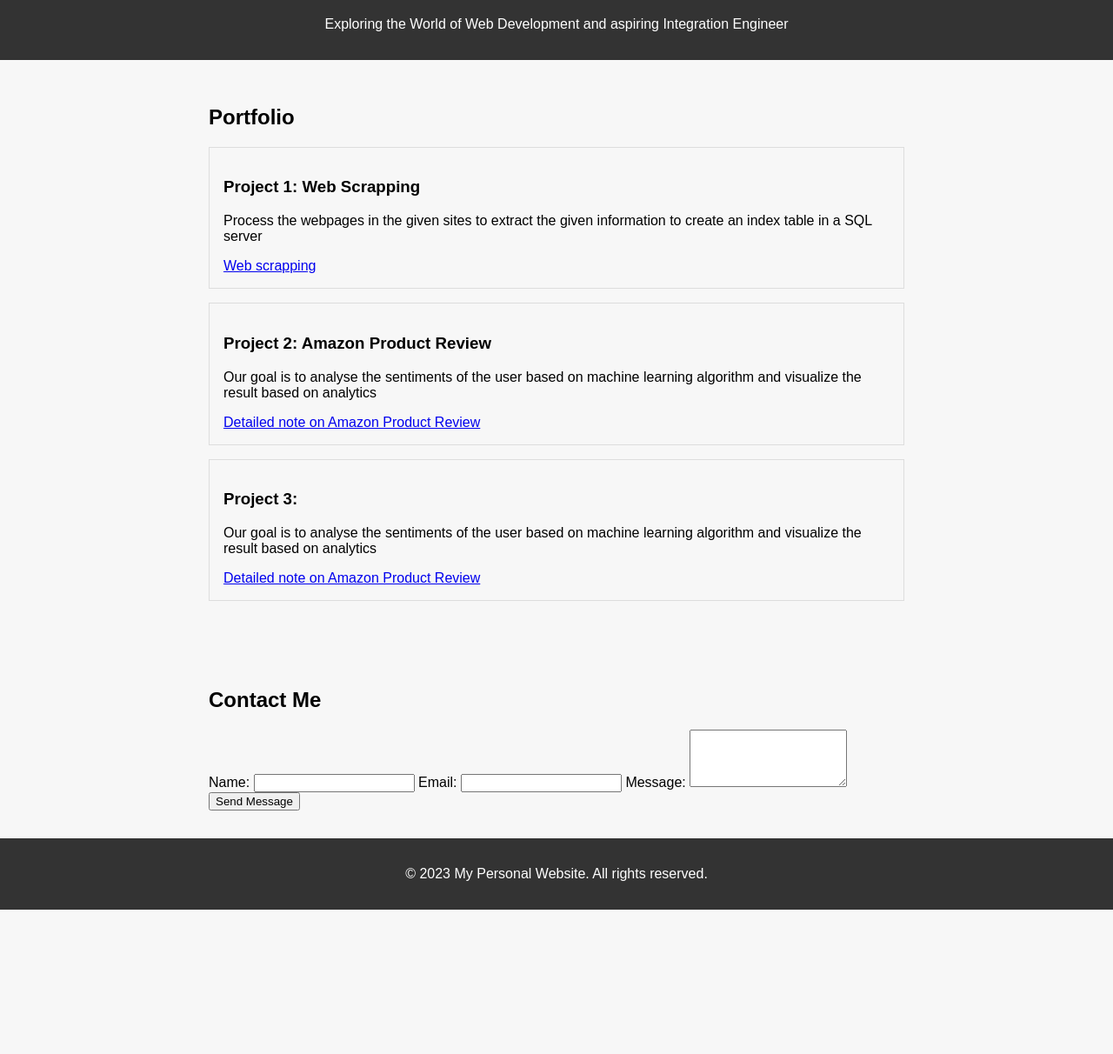
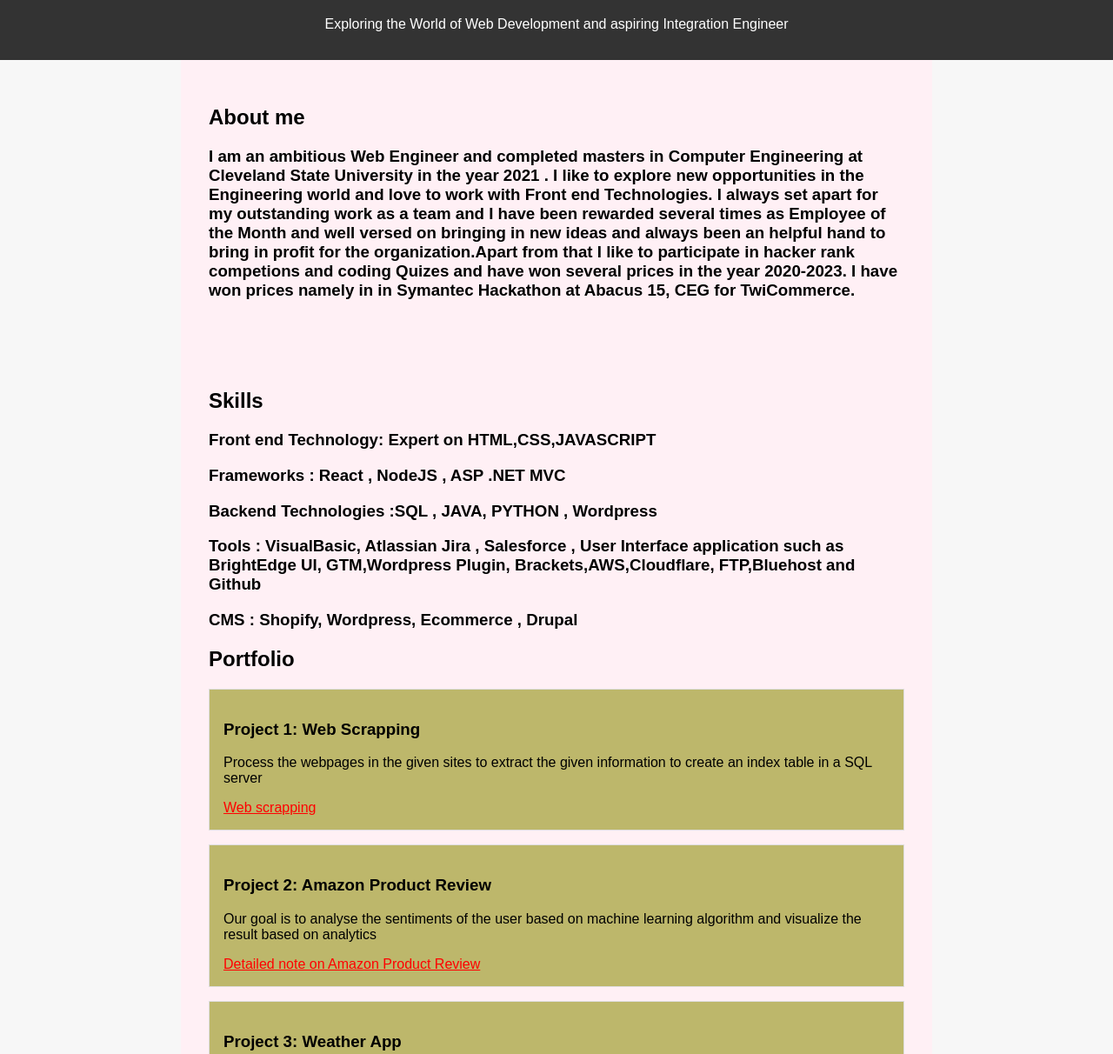
Before and after one commit to Ish-123-svg/website.github.io, a plain HTML site: page index.html in a window 1280 px wide. Shown: the part 77-1289 px from the top of the page at 87% size. Before the commit the page ends 1123 px from the top, so only its background shows below. Drawn offline with Linux system fonts and the light colour scheme.

Commit message:
Update index.html

```diff
--- a/index.html
+++ b/index.html
@@ -13,26 +13,60 @@
     padding: 0;
     background-color: #f7f7f7;
   }
+
   header {
     background-color: #333;
     color: #fff;
     text-align: center;
     padding: 1rem;
   }
-  .container {
+    .links {
     max-width: 800px;
     margin: 0 auto;
     padding: 2rem;
+    background-color: #fff0f5;
+  }
+
+
+
+    .About {
+    max-width: 800px;
+    margin: 0 auto;
+    padding-top: 2rem;
+    padding-top: 2rem;
+    padding-bottom: 2rem;
+    padding-left: 2rem;
+    padding-right: 2rem;
+
+    padding-left: 2rem;
+    padding-right: 2rem;
+
+    background-color:  #fff0f5;
+
+    }
+
+    .container {
+    max-width: 800px;
+    margin: 0 auto;
+    padding-top: 2rem;
+    padding-bottom: 2rem;
+    padding-left: 2rem;
+    padding-right: 2rem;
+
+
+    background-color: #fff0f5;
+
   }
   .portfolio-item {
     border: 1px solid #ddd;
     padding: 1rem;
     margin-bottom: 1rem;
+    background-color: darkkhaki
   }
   footer {
     text-align: center;
     padding: 1rem;
-    background-color: #333;
+    background-color: #808080;
     color: #fff;
   }
 </style>
@@ -42,35 +76,57 @@
     <h1>Welcome to My Personal Website</h1>
     <p>Exploring the World of Web Development and aspiring Integration Engineer</p>
   </header>
-  <div class="container">
+
+    <div class="About">
+         <h2> About me <h2>
+             <h3>I am an ambitious Web Engineer and completed masters in Computer Engineering at Cleveland State University in the year 2021 . I like to explore new opportunities in the Engineering world and love to work with Front end Technologies. I always set apart for my outstanding work as a team and I have been rewarded several times as Employee of the Month and well versed on bringing in new ideas and always been an helpful hand to bring in profit for the organization.Apart from that I like to participate in hacker rank competions and coding Quizes and have won several prices in the year 2020-2023. I have won prices namely in in Symantec Hackathon at Abacus 15, CEG for TwiCommerce. <h3>
+    </div>
+    <div class="container">
+   <h2>Skills</h2>
+      <h3> Front end Technology: Expert on HTML,CSS,JAVASCRIPT </h3>
+      <h3>Frameworks : React , NodeJS , ASP .NET MVC</h3>
+      <h3> Backend Technologies :SQL , JAVA, PYTHON , Wordpress</h3>
+      <h3> Tools : VisualBasic, Atlassian Jira , Salesforce , User Interface application such as BrightEdge UI, GTM,Wordpress Plugin, Brackets,AWS,Cloudflare, FTP,Bluehost and  Github</h3>
+      <h3> CMS : Shopify, Wordpress, Ecommerce , Drupal</h3>
+
+
     <h2>Portfolio</h2>
     <div class="portfolio-item">
       <h3>Project 1: Web Scrapping</h3>
       <p>Process the webpages in the given sites to extract the given information to create an index table in a SQL server</p>
-      <a href="https://github.com/Ish-123-svg/web-scrapping">Web scrapping</a>
+      <a href="https://github.com/Ish-123-svg/web-scrapping" style='color: red'>Web scrapping</a>
     </div>
     <div class="portfolio-item">
       <h3>Project 2: Amazon Product Review</h3>
       <p>Our goal is to analyse the sentiments of the user based on machine learning algorithm and visualize the result based on analytics</p>
-      <a href="https://github.com/Ish-123-svg/AMAZON-PRODUCT-REVIEW">Detailed note on Amazon Product Review</a>
+      <a href="https://github.com/Ish-123-svg/AMAZON-PRODUCT-REVIEW" style='color: red'>Detailed note on Amazon Product Review</a>
     </div>
     <div class="portfolio-item">
-      <h3>Project 3: </h3>
-      <p>Our goal is to analyse the sentiments of the user based on machine learning algorithm and visualize the result based on analytics</p>
-      <a href="https://github.com/Ish-123-svg/AMAZON-PRODUCT-REVIEW">Detailed note on Amazon Product Review</a>
+      <h3>Project 3: Weather App </h3>
+      <p> weather app that allows users to enter a city name, fetch weather data using the OpenWeatherMap API, and display the weather information on the web page.</p>
+      <a href="https://github.com/Ish-123-svg/weather-app/" style='color: red'>weather app</a>
     </div>
   </div>
+
+
+    <div class="links">
+        <h2>Links to profile</h2>
+        <h3>scrum profile : https://secure.plum.io/en/p/vPRZNjIu3l2FyksMzRD35w</h3>
+        <h3>Github : https://github.com/Ish-123-svg/</h3>
+
+    </div>
+
+
+
   <div class="container">
     <h2>Contact Me</h2>
-    <form>
-      <label for="name">Name:</label>
-      <input type="text" id="name" name="name" required>
-      <label for="email">Email:</label>
-      <input type="email" id="email" name="email" required>
-      <label for="message">Message:</label>
-      <textarea id="message" name="message" rows="4" required></textarea>
-      <button type="submit">Send Message</button>
-    </form>
+      <h3> Name : Ishwarya Jayakumar</h3>
+      <h3>Email address : ishwaryajayakumar6@gmail.com</h3>
+       <h3>Contact number : 216-294-7804</h3>
+       <h3> LinkedIn Profile : https://www.linkedin.com/in/ishwarya-j-15786a195/</h3>
+
+
+
   </div>
   <footer>
     <p>&copy; 2023 My Personal Website. All rights reserved.</p>
```
